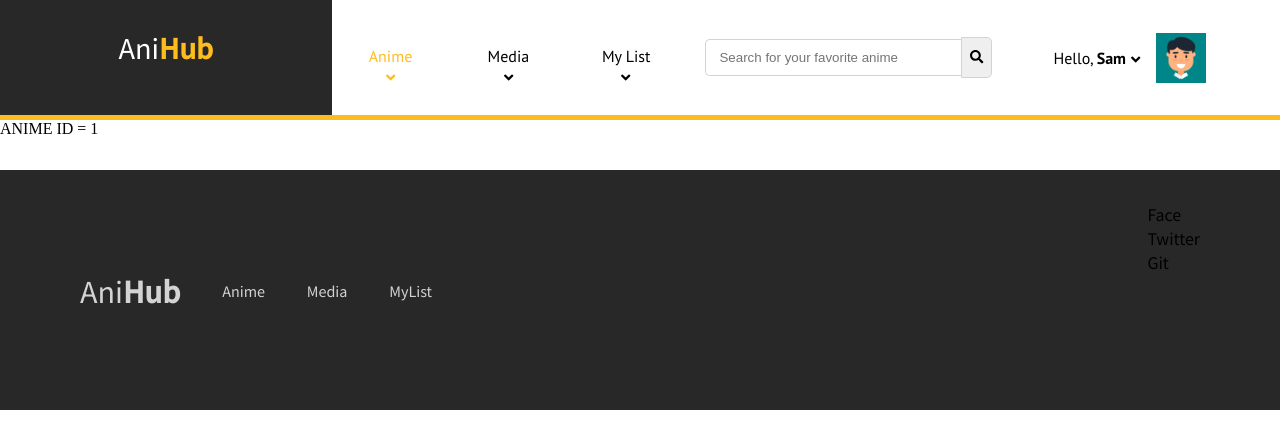
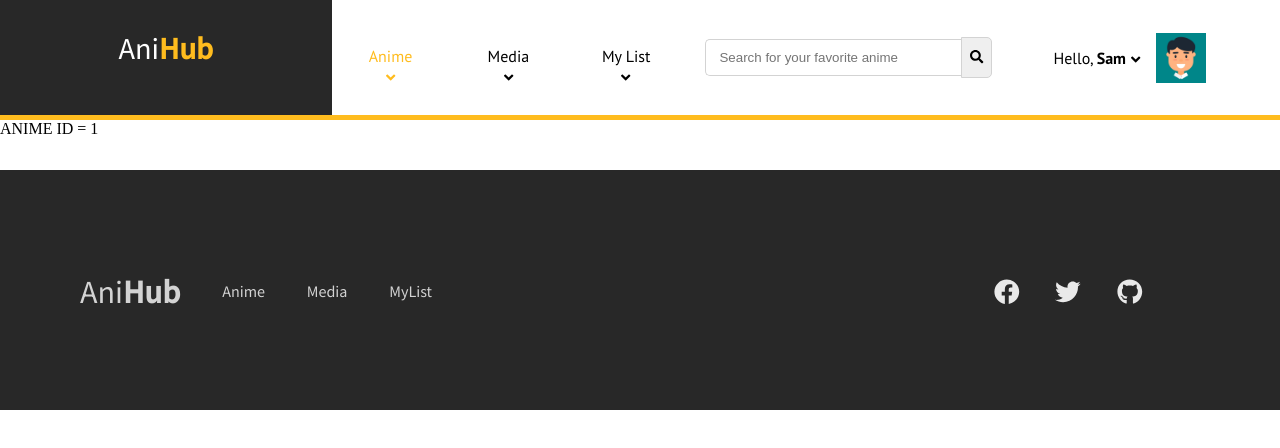
Before and after one commit to Kurler3/AniHub, a React (Create React App) app in the folder client/: page /anime/1 in a window 1280 px wide. Shown: the top 448 px of the page. Built offline with nearby package versions, Linux system fonts and the light colour scheme.

Commit message:
Finished footer

```diff
--- a/client/src/assets/css/App.css
+++ b/client/src/assets/css/App.css
@@ -186,3 +186,42 @@
     .front-anime-container .anime-members-container .members-title {
       font-size: 0.8rem;
       color: lightgray; }
+
+.footer-container {
+  margin-top: 2em;
+  height: 30vh;
+  display: flex;
+  justify-content: space-between;
+  background: var(--blackish-background);
+  font-family: var(--noto-sans-jp); }
+  .footer-container .left-container, .footer-container .right-container {
+    padding: 2em 5em; }
+  .footer-container .left-container {
+    display: flex;
+    width: 40%;
+    justify-content: space-between;
+    align-items: center; }
+    .footer-container .left-container-title {
+      cursor: pointer;
+      font-size: 1.8rem;
+      color: lightgray;
+      font-weight: 100; }
+      .footer-container .left-container-title-span {
+        font-weight: bold; }
+    .footer-container .left-container-tab {
+      cursor: pointer;
+      font-size: 0.9rem;
+      color: lightgray; }
+  .footer-container .right-container {
+    display: flex;
+    align-items: center;
+    width: 30%; }
+    .footer-container .right-container-media-tab {
+      cursor: pointer;
+      font-size: 1.6rem;
+      color: var(--light-grey);
+      padding: 0.7em;
+      transition: 0.1s all ease-in-out; }
+      .footer-container .right-container-media-tab:hover {
+        background: lightblue;
+        color: var(--blackish-background); }
--- a/client/src/components/Footer.js
+++ b/client/src/components/Footer.js
@@ -1,4 +1,6 @@
 import React from 'react';
+import { FontAwesomeIcon } from '@fortawesome/react-fontawesome';
+import { faFacebook, faTwitter, faGithub } from "@fortawesome/free-brands-svg-icons"
 
 const Footer = () => {
     return (
@@ -14,13 +16,13 @@ const Footer = () => {
 
             <div className="right-container">
                 <div className="right-container-media-tab">
-                    Face
+                <FontAwesomeIcon icon={faFacebook} />
                 </div>
                 <div className="right-container-media-tab">
-                    Twitter
+                <FontAwesomeIcon icon={faTwitter} />
                 </div>
                 <div className="right-container-media-tab">
-                    Git
+                <FontAwesomeIcon icon={faGithub} />
                 </div>
             </div>
         </div>
--- a/client/src/scss_styles/_footer.scss
+++ b/client/src/scss_styles/_footer.scss
@@ -17,6 +17,7 @@
         align-items: center;
 
         &-title {
+            cursor:pointer;
             font-size: 1.8rem;
             color: lightgray;
             font-weight: 100;
@@ -34,6 +35,22 @@
     }
 
     .right-container {
+        display: flex;
+        // justify-content: space-between;
+        align-items: center;
+        width: 30%;
 
+        &-media-tab {
+            cursor: pointer;
+            font-size: 1.6rem;
+            color: var(--light-grey);
+            padding:0.7em;
+            transition: 0.1s all ease-in-out;
+
+            &:hover {
+                background: lightblue;
+                color: var(--blackish-background);
+            }
+        }
     }
 }
```
